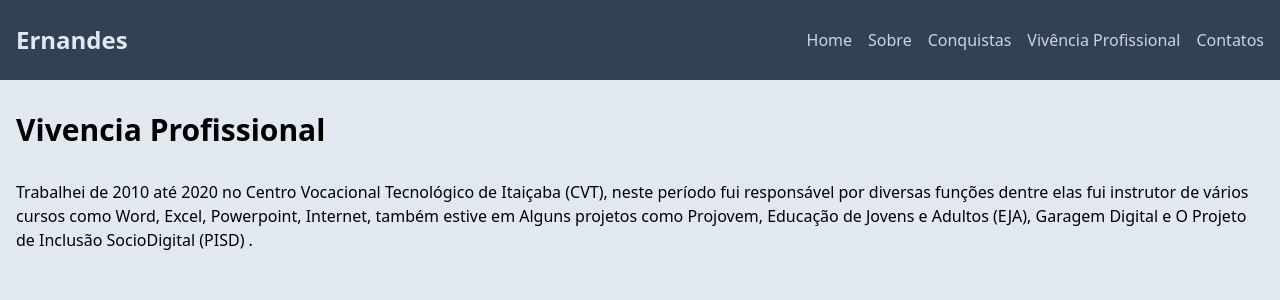
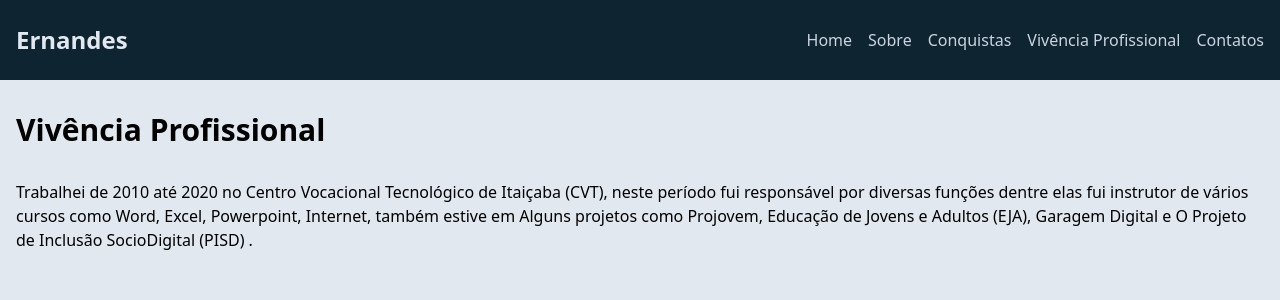
Before and after one commit to ernandesnenen/curriculo, a Next.js app: page /vivencia in a window 1280 px wide. Shown: the top 300 px of the page. Built offline with nearby package versions, Linux system fonts and the light colour scheme.

Commit message:
aplicacao de stilos

```diff
--- a/src/components/header.tsx
+++ b/src/components/header.tsx
@@ -6,7 +6,7 @@ import Link from "next/link";
 
 export function Header(){
     return(
-        <div className="bg-slate-700 flex justify-between items-center h-20 px-4 " >
+        <div className="bg-head-color flex justify-between items-center h-20 px-4 " >
             <div>
                 <Link href="/">
                     <strong className="text-2xl text-slate-200"> Ernandes</strong>
--- a/src/pages/vivencia.tsx
+++ b/src/pages/vivencia.tsx
@@ -1,7 +1,7 @@
 export default function Vivencia(){
     return(
         <main className="py-8 px-4">
-            <h1 className="text-3xl font-bold">Vivencia Profissional</h1>
+            <h1 className="text-3xl font-bold">Vivência Profissional</h1>
             <div className="my-8">
                <p>
                Trabalhei de 2010 até 2020 no Centro Vocacional Tecnológico de Itaiçaba (CVT), neste período fui responsável por diversas funções
--- a/tailwind.config.js
+++ b/tailwind.config.js
@@ -7,7 +7,12 @@ module.exports = {
     "./src/components/**/*.{js,ts,jsx,tsx}",
   ],
   theme: {
-    extend: { },
+    extend: {
+      colors: {
+        'head-color': '#0E2430',
+      },
+
+     },
   },
 
   plugins: [],
```
Also changed, not shown: public/AdobeStock_189524553.png (added).
